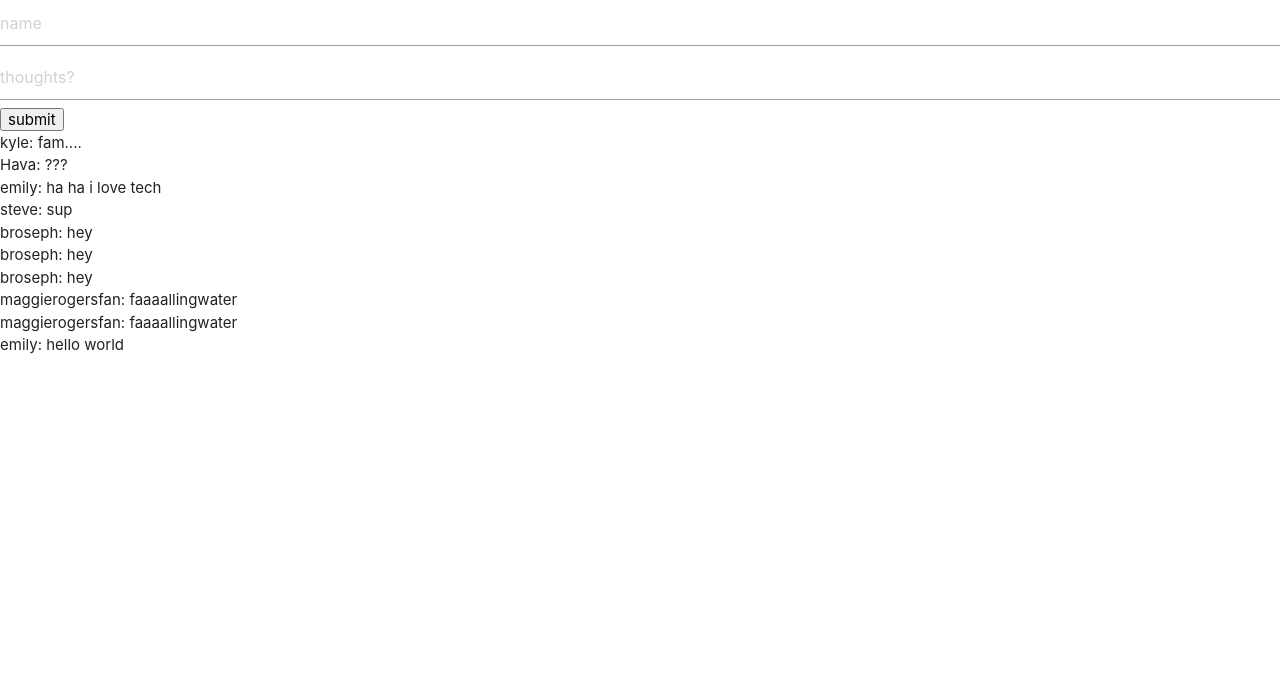
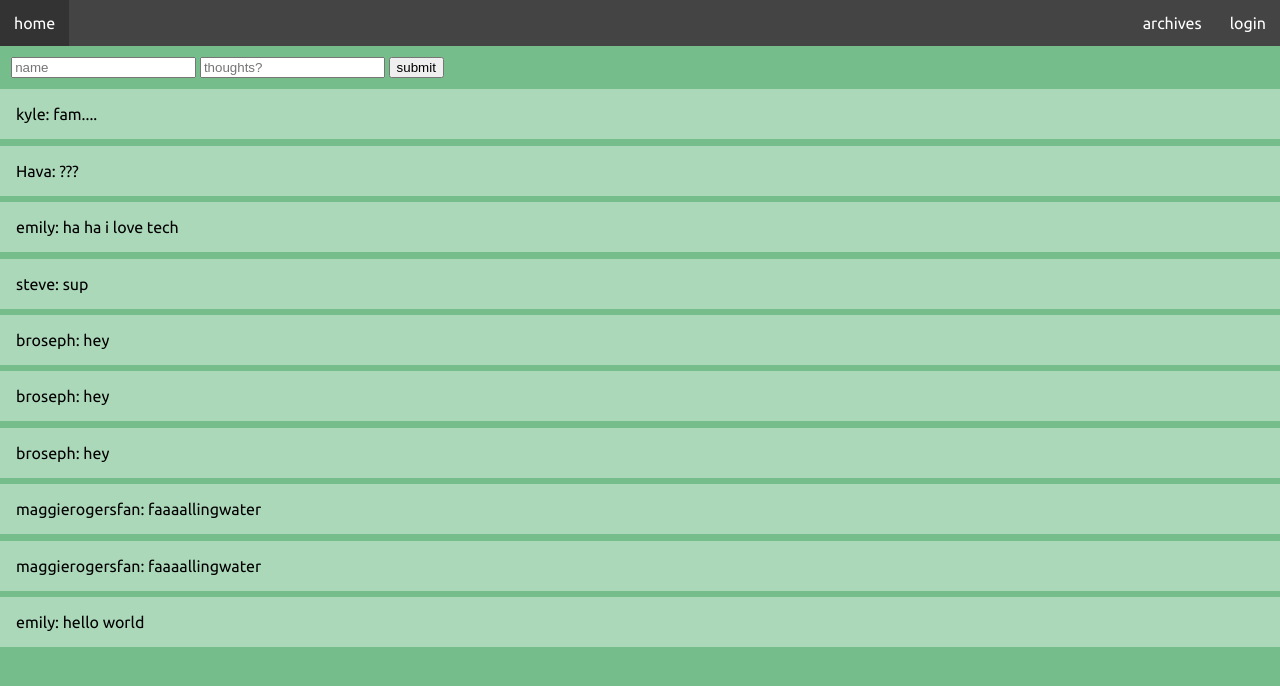
Before and after one commit to auhnix/p4yt, a Flask app: page / in a window 1280 px wide. Shown: the top 686 px of the page. Run offline with Flask 2, Linux system fonts and the light colour scheme; data comes from the database, SQL or seed files in the repository; some libraries are stand-ins or nearby versions.

Commit message:
stylization & icon

```diff
--- /dev/null
+++ b/static/css/style.css
@@ -0,0 +1,52 @@
+@import url('https://fonts.googleapis.com/css?family=Ubuntu&display=swap');
+
+body {
+  margin: 0;
+  font-family: 'Ubuntu', serif;
+  background-color: rgb(117, 189, 139);
+}
+
+nav {
+  margin: 0;
+  font-size: 100%;
+  width: 100%;
+  overflow: hidden;
+  background-color: #444;
+}
+
+form {
+  padding: .7em;
+}
+
+ul {
+  list-style-type: none;
+  margin: 0;
+  padding: 0;
+  overflow: hidden;
+}
+
+li {
+  float: left;
+}
+
+li a {
+  display: block;
+  color: white;
+  text-align: center;
+  padding: 14px 14px;
+  text-decoration: none;
+}
+
+li a:hover {
+  background-color: #333;
+}
+
+.post {
+  margin-bottom: .4em;
+  padding: 1em;
+  background-color: rgb(255,255,255, 0.4);
+}
+
+.active {
+  background-color: #ddd;
+}
--- a/templates/index.html
+++ b/templates/index.html
@@ -2,20 +2,28 @@
 <html>
   <head>
     <title>penny for ur thoughts</title>
-    <link href="https://fonts.googleapis.com/icon?family=Material+Icons" rel="stylesheet">
-    <link rel='shortcut icon' href='https://img.icons8.com/dusk/100/000000/expensive.png'/>
-    <link rel= "stylesheet" type= "text/css" href= "{{ url_for('static',filename='css/materialize.css') }}">
+    <link rel='shortcut icon' href="{{ url_for('static', filename='img/favicon.ico') }}"/>
+    <link rel= 'stylesheet' type= "text/css" href= "{{ url_for('static', filename='css/style.css') }}">
   </head>
+
   <body>
-    <form action='/' method='post'>
+    <nav>
+      <ul>
+        <li><a href='/'>home</a></li>
+        <li style='float: right'><a href='login.html'>login</a></li>
+        <li style='float: right'><a href='#'>archives</a></li>
+    </nav>
+
+    <div id='container'>
+      <form action='/' method='post'>
         <input placeholder='name' name='name'>
         <input placeholder='thoughts?' name='post'>
         <input type='submit' value='submit'>
-    </form>
-    {% for post in posts %}
-    <div class='post'>{{ post[1] + ': ' + post[2] }}</div>
-    {% endfor %}
+      </form>
+      {% for post in posts %}
+      <div class='post'>{{ post[1] + ': ' + post[2] }}</div>
+      {% endfor %}
+    </div>
 
-    <script type='text/javascript' src="{{ url_for('static', filename='js/materialize.js') }}"></script>
   </body>
 </html>
```
Also changed, not shown: static/img/favicon.ico (added).
